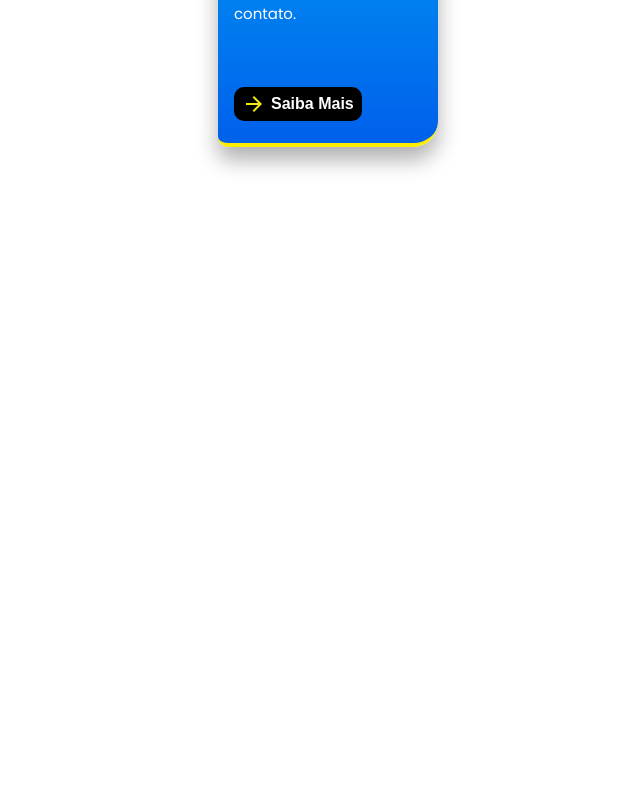
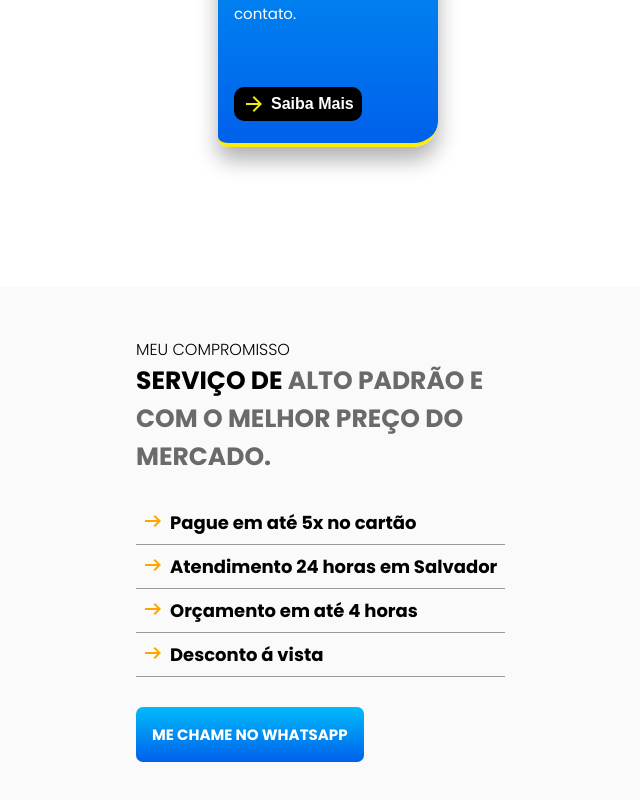
Before and after one commit to GustavoBento/projeto-eletricista, a React (Create React App) app: page / in a window 768 px wide. Shown: the part 5247-6047 px from the top of the page, without its empty margins (56-696 px from the left). Before the commit the page ends 5534 px from the top, so only its background shows below. Built offline with nearby package versions, Linux system fonts and the light colour scheme.

Commit message:
finalizando seção serviço
finalizando a seção serviço com responsividade.

```diff
--- a/src/App.jsx
+++ b/src/App.jsx
@@ -4,6 +4,7 @@ import Menu from "./components/Menu/Menu";
 import SecaoCard from "./components/SecaoCard/SecaoCard";
 import SecaoResponsabilidade from "./components/SecaoResponsabilidade/SecaoResponsabilidade";
 import SecaoRisco from "./components/SecaoRisco/SecaoRisco";
+import SecaoServico from "./components/SecaoServico/SecaoServico";
 
 export default function App() {
   return (
@@ -13,6 +14,7 @@ export default function App() {
       <SecaoRisco />
       <SecaoResponsabilidade />
       <SecaoCard />
+      <SecaoServico />
     </div>
   )
 }
--- a/src/components/SecaoServico/SecaoServico.css
+++ b/src/components/SecaoServico/SecaoServico.css
@@ -0,0 +1,95 @@
+.secao-servico {
+    background-color: #FAFAFA;
+    display: flex;
+    justify-content: center;
+    gap: 15px;
+    padding: 50px 10vw 80px 10vw;
+}
+
+/* inicio da secao-conteudo */
+
+.secao-servico-conteudo {
+    width: 45%;
+}
+
+.secao-servico-conteudo h6 {
+    text-transform: uppercase;
+    font-size: 16px;
+    font-weight: 300;
+}
+
+.secao-servico-conteudo h2 {
+    text-transform: uppercase;
+    font-size: 30px;
+    margin-bottom: 25px;
+}
+
+.secao-servico-conteudo h2 span {
+    color: #6A6A6A;
+}
+
+.secao-servico-conteudo p {
+    font-weight: bold;
+    font-size: 18px;
+    display: flex;
+    gap: 5px;
+    padding: 8px 5px;
+    border-bottom: 1px solid #9A9A9A;
+    margin-right: 15px;
+}
+
+.secao-servico-conteudo p span {
+    color: #FFA500;
+}
+
+.secao-servico-conteudo button {
+    margin-top: 30px;
+}
+/* fim da section de conteudo */
+
+/* inicio da imagem */
+
+.secao-servico-imagem img {
+    border-radius: 25px 20px 20px 25px;
+    box-shadow: 0px 13px 21px 0px #0000004f;
+}
+/* fim da imagem */
+
+/* responsivo celular */
+
+@media screen and (max-width: 768px) {
+
+    .secao-servico-conteudo {
+        width: 100%;
+    }
+
+    .secao-servico-conteudo h2 {
+        font-size: 30px;
+    }
+
+    .secao-servico-imagem {
+        display: none;
+    }
+}
+/* fim responsivo celular */
+
+/* responsivo tablete */
+@media screen and (min-width: 768px) and (max-width: 960px) {
+    .secao-servico {
+        padding: 50px 0 80px 0;
+    }
+
+    .secao-servico-conteudo {
+        width: 50%;
+    }
+
+    .secao-servico-conteudo h2 {
+        font-size: 25px;
+    }
+
+    .secao-servico-imagem img {
+        width: 350px;
+    }
+}
+
+/* fim responsivo tablete */
--- a/src/components/SecaoServico/SecaoServico.jsx
+++ b/src/components/SecaoServico/SecaoServico.jsx
@@ -1,9 +1,37 @@
-import './SecaoServico.css'
+import "./SecaoServico.css";
+import BotaoWhats from "../BotaoWhats/BotaoWhats";
+import imgSecaoServico from "../assets/eletricista2.png"
 
 export default function SecaoServico() {
-    return (
-        <section className='secao-servico'>
+  return (
+    <section className="secao-servico">
+      <div className="secao-servico-conteudo">
+        <h6>meu compromisso</h6>
+        <h2>
+          serviço de <span>alto padrão e com o melhor preço do mercado.</span>{" "}
+        </h2>
+        <p>
+          <span className="material-symbols-outlined">arrow_right_alt</span>
+          Pague em até 5x no cartão
+        </p>
+        <p>
+          <span className="material-symbols-outlined">arrow_right_alt</span>
+          Atendimento 24 horas em Salvador
+        </p>
+        <p>
+          <span className="material-symbols-outlined">arrow_right_alt</span>
+          Orçamento em até 4 horas
+        </p>
+        <p>
+          <span className="material-symbols-outlined">arrow_right_alt</span>
+          Desconto á vista
+        </p>
 
-        </section>
-    )
+        <BotaoWhats texto={"me chame no whatsapp"} />
+      </div>
+      <div className="secao-servico-imagem">
+        <img src={imgSecaoServico} alt="imagem de um eletrecista" />
+      </div>
+    </section>
+  );
 }
```
